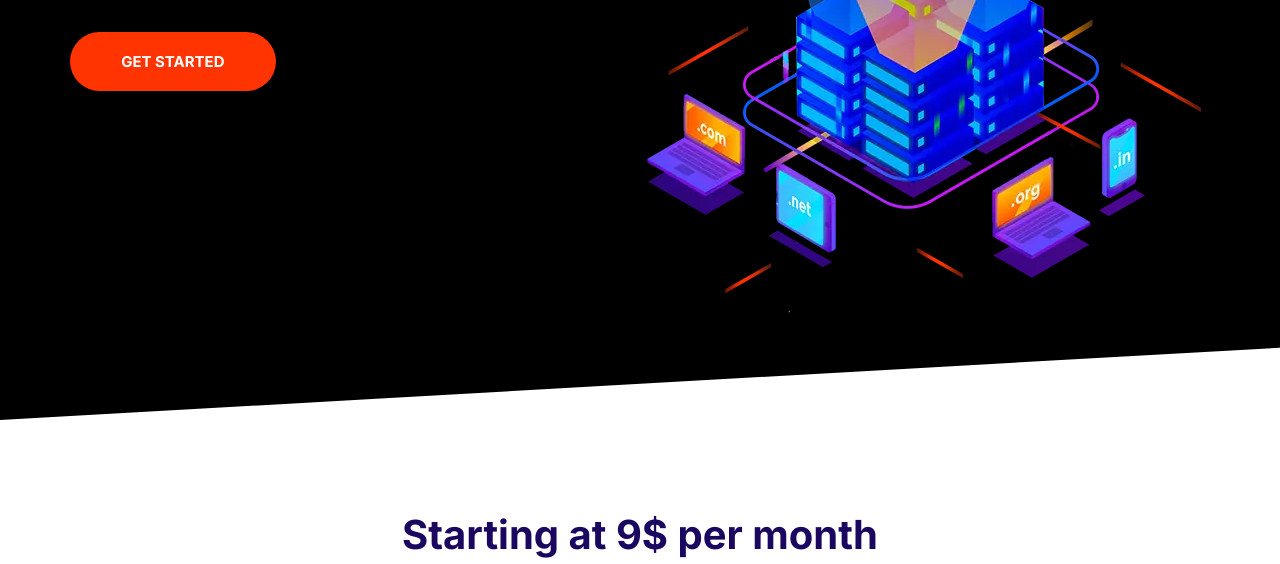
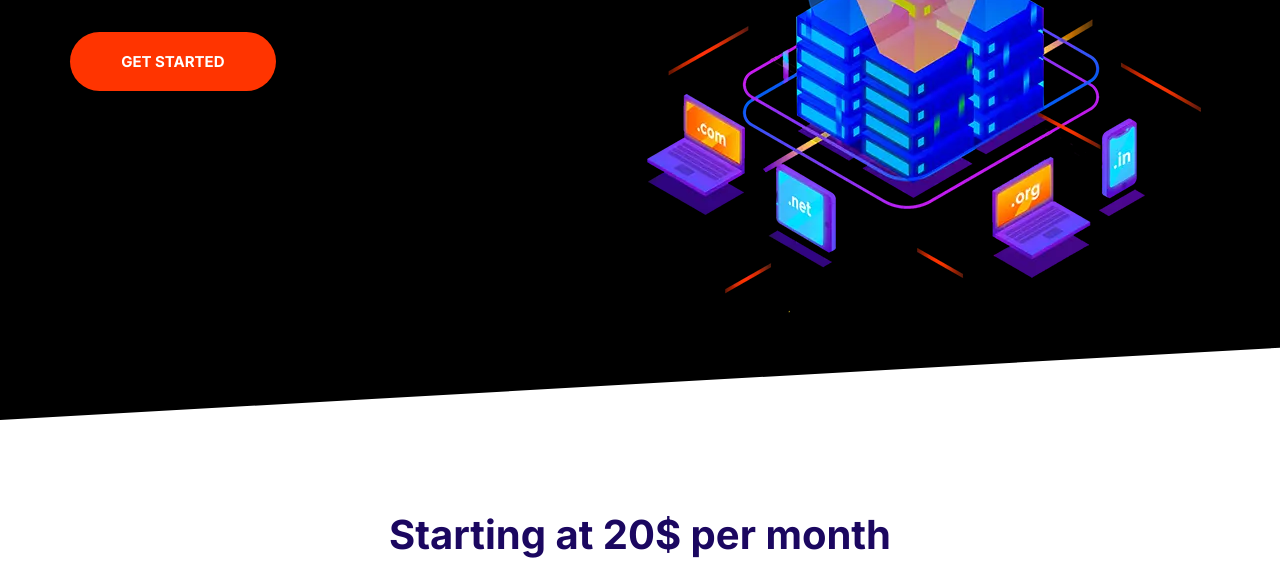
Before and after one commit to shahidqamar1989/moshify-web, a website built with Parcel: page index.html in a window 1280 px wide. Shown: the part 364-928 px from the top of the page. Built offline with nearby package versions, Linux system fonts and the light colour scheme.

Commit message:
update price 9 to 20

```diff
--- a/index.html
+++ b/index.html
@@ -72,7 +72,7 @@
 
     <section data-aos="zoom-in-up" class="block block-domain">
       <header class="block__header">
-        <h2>Starting at 9$ per month</h2>
+        <h2>Starting at 20$ per month</h2>
         <p>
           Lorem, ipsum dolor sit amet consectetur adipisicing elit. Vel, dolor.
         </p>
```
